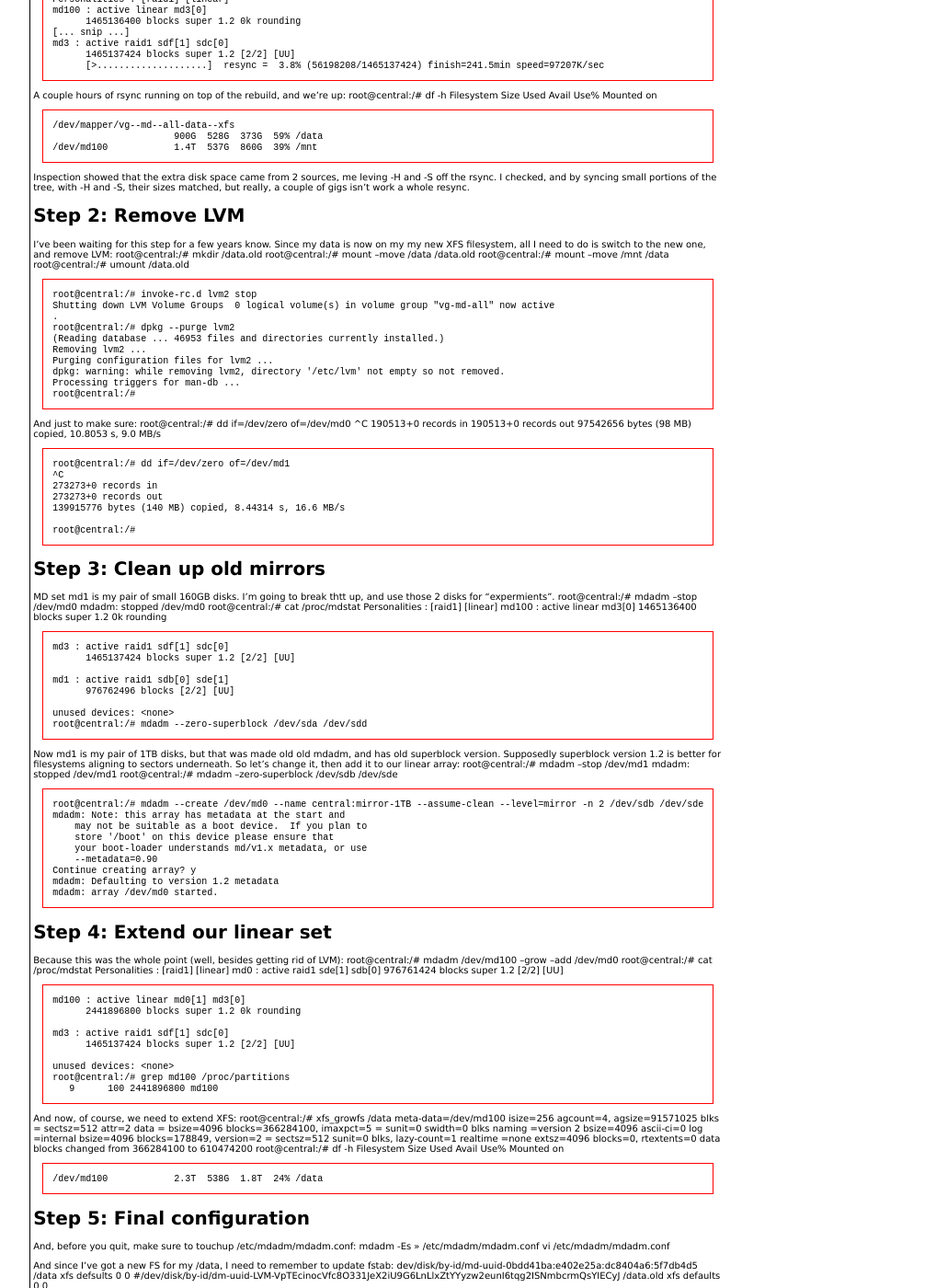
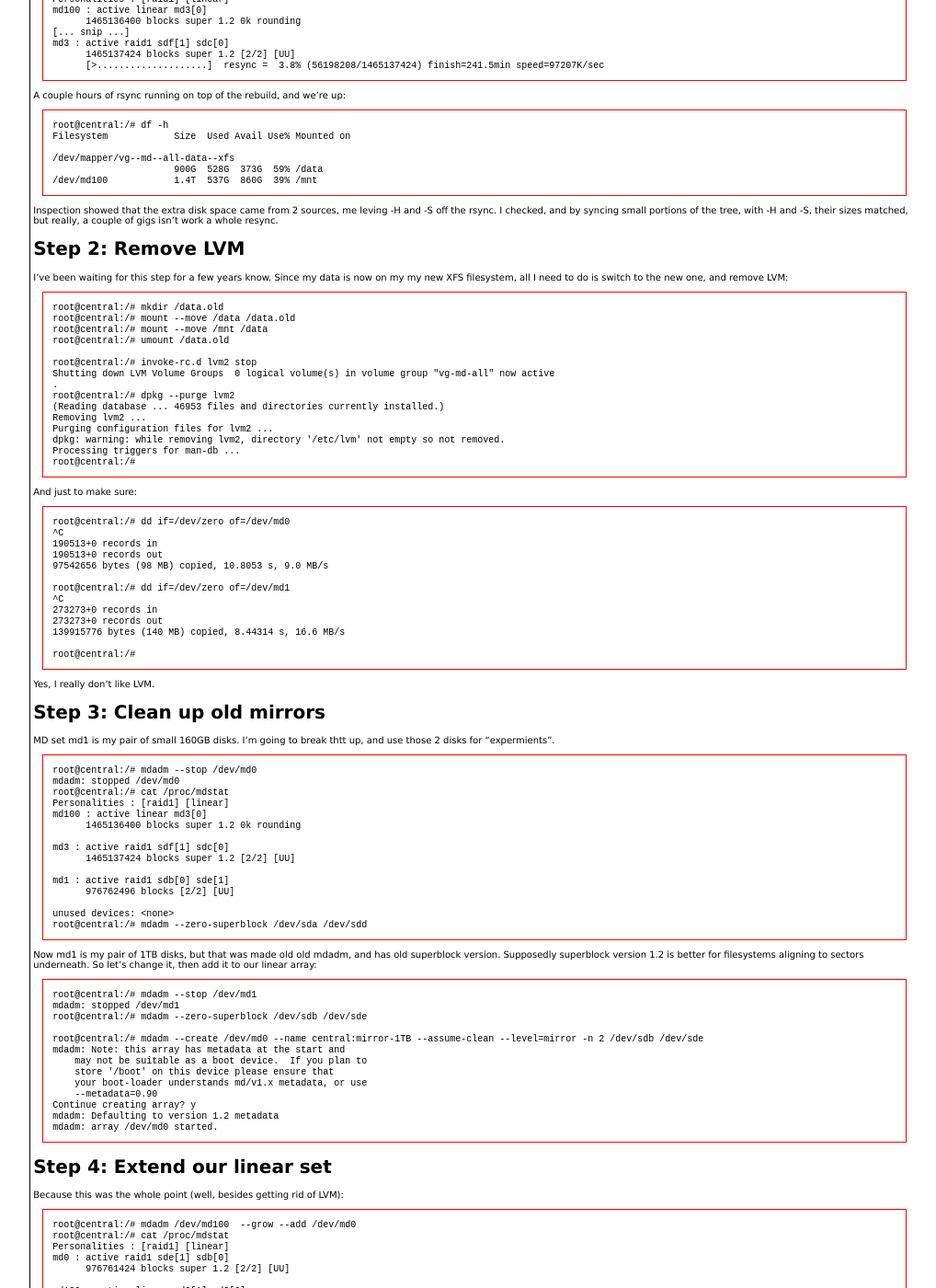
Before and after one commit to mountie/mountie.github.com, a Jekyll site: the page built from post-no-more-lvm.markdown, in a window 1280 px wide and 1400 px high, scrolled down 638 px. Shown: the whole window at 92% size, without its empty margins (113-1131 px from the left). Built offline with Jekyll 4.4.1, drawn with Linux system fonts in a browser that asks for light colours; some of the changed text lies outside the part shown.

Commit message:
No more LVM

```diff
--- a/post-no-more-lvm.markdown
+++ b/post-no-more-lvm.markdown
@@ -59,6 +59,7 @@ to my new linear partition.
 
 
 A couple hours of rsync running on top of the rebuild, and we're up:
+
 	root@central:/# df -h
 	Filesystem            Size  Used Avail Use% Mounted on
 
@@ -72,6 +73,7 @@ Step 2:  Remove LVM
 ======================================================
 I've been waiting for this step for a few years know.  Since my data is now on my my new XFS filesystem,
 all I need to do is switch to the new one, and remove LVM:
+
 	root@central:/# mkdir /data.old
 	root@central:/# mount --move /data /data.old
 	root@central:/# mount --move /mnt /data
@@ -89,6 +91,7 @@ all I need to do is switch to the new one, and remove LVM:
 	root@central:/#
 
 And just to make sure:
+
 	root@central:/# dd if=/dev/zero of=/dev/md0
 	^C
 	190513+0 records in
@@ -103,11 +106,13 @@ And just to make sure:
 
 	root@central:/#
 
+Yes, I really don't like LVM.
 
 Step 3: Clean up old mirrors
 ===========================================
 
 MD set md1 is my pair of small 160GB disks.  I'm going to break thtt up, and use those 2 disks for "expermients".
+
 	root@central:/# mdadm --stop /dev/md0
 	mdadm: stopped /dev/md0
 	root@central:/# cat /proc/mdstat
@@ -126,6 +131,7 @@ MD set md1 is my pair of small 160GB disks.  I'm going to break thtt up, and use
 
 
 Now md1 is my pair of 1TB disks, but that was made old old mdadm, and has old superblock version.  Supposedly superblock version 1.2 is better for filesystems aligning to sectors underneath.  So let's change it, then add it to our linear array:
+
 	root@central:/# mdadm --stop /dev/md1
 	mdadm: stopped /dev/md1
 	root@central:/# mdadm --zero-superblock /dev/sdb /dev/sde
@@ -143,6 +149,7 @@ Now md1 is my pair of 1TB disks, but that was made old old mdadm, and has old su
 Step 4: Extend our linear set
 ===========================================================
 Because this was the whole point (well, besides getting rid of LVM):
+
 	root@central:/# mdadm /dev/md100  --grow --add /dev/md0
 	root@central:/# cat /proc/mdstat
 	Personalities : [raid1] [linear]
@@ -161,6 +168,7 @@ Because this was the whole point (well, besides getting rid of LVM):
 
 
 And now, of course, we need to extend XFS:
+
 	root@central:/# xfs_growfs /data
 	meta-data=/dev/md100             isize=256    agcount=4, agsize=91571025 blks
 		 =                       sectsz=512   attr=2
@@ -180,9 +188,11 @@ And now, of course, we need to extend XFS:
 Step 5: Final configuration
 =============================================
 And, before you quit, make sure to touchup /etc/mdadm/mdadm.conf:
+
 	mdadm -Es >> /etc/mdadm/mdadm.conf
 	vi /etc/mdadm/mdadm.conf
 
 And since I've got a new FS for my /data, I need to remember to update fstab:
+
 	dev/disk/by-id/md-uuid-0bdd41ba:e402e25a:dc8404a6:5f7db4d5     /data   xfs     defsults        0       0
 	#/dev/disk/by-id/dm-uuid-LVM-VpTEcinocVfc8O331JeX2iU9G6LnLlxZtYYyzw2eunI6tqg2ISNmbcrmQsYIECyJ           /data.old       xfs     defaults        0       0
```
